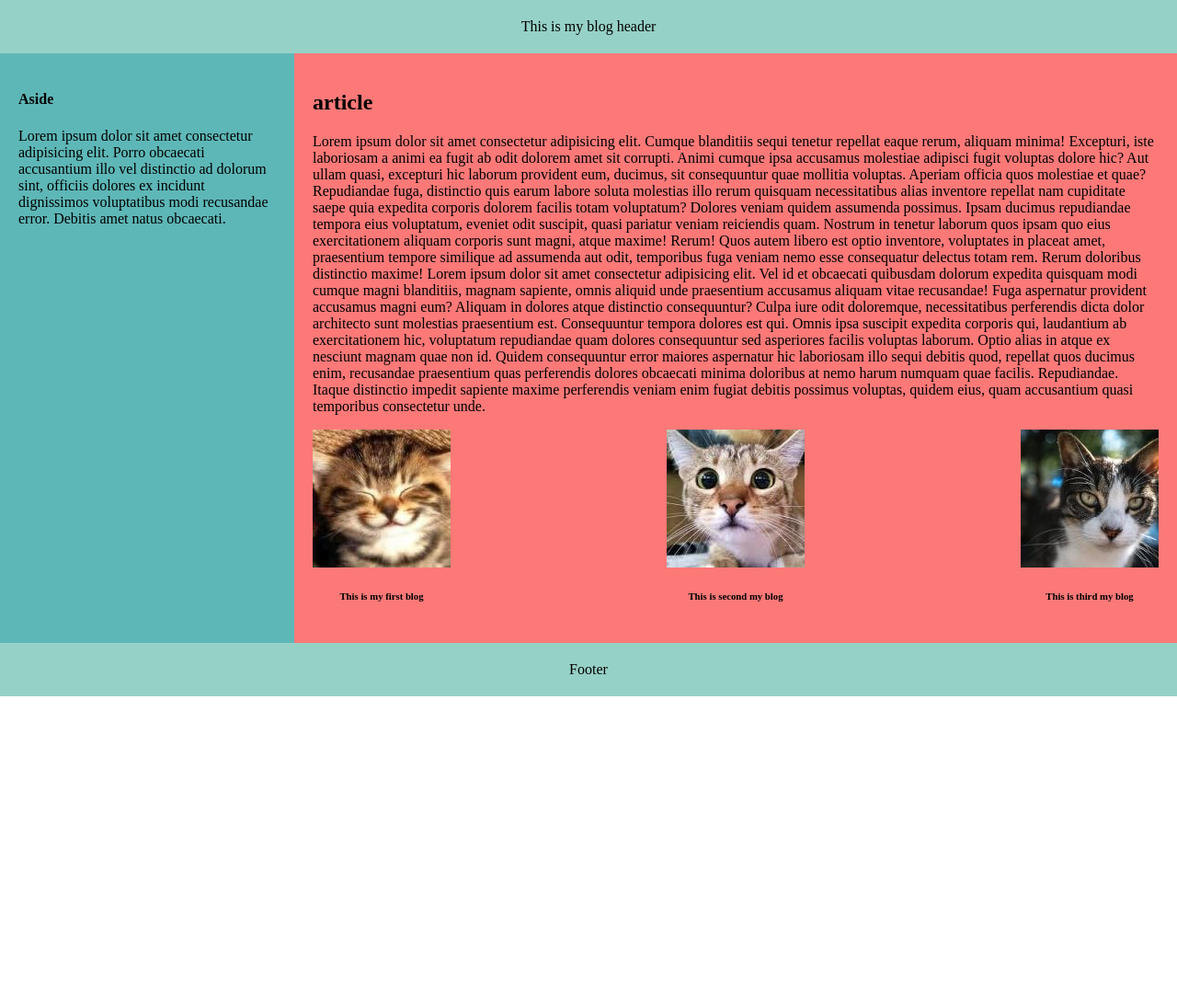
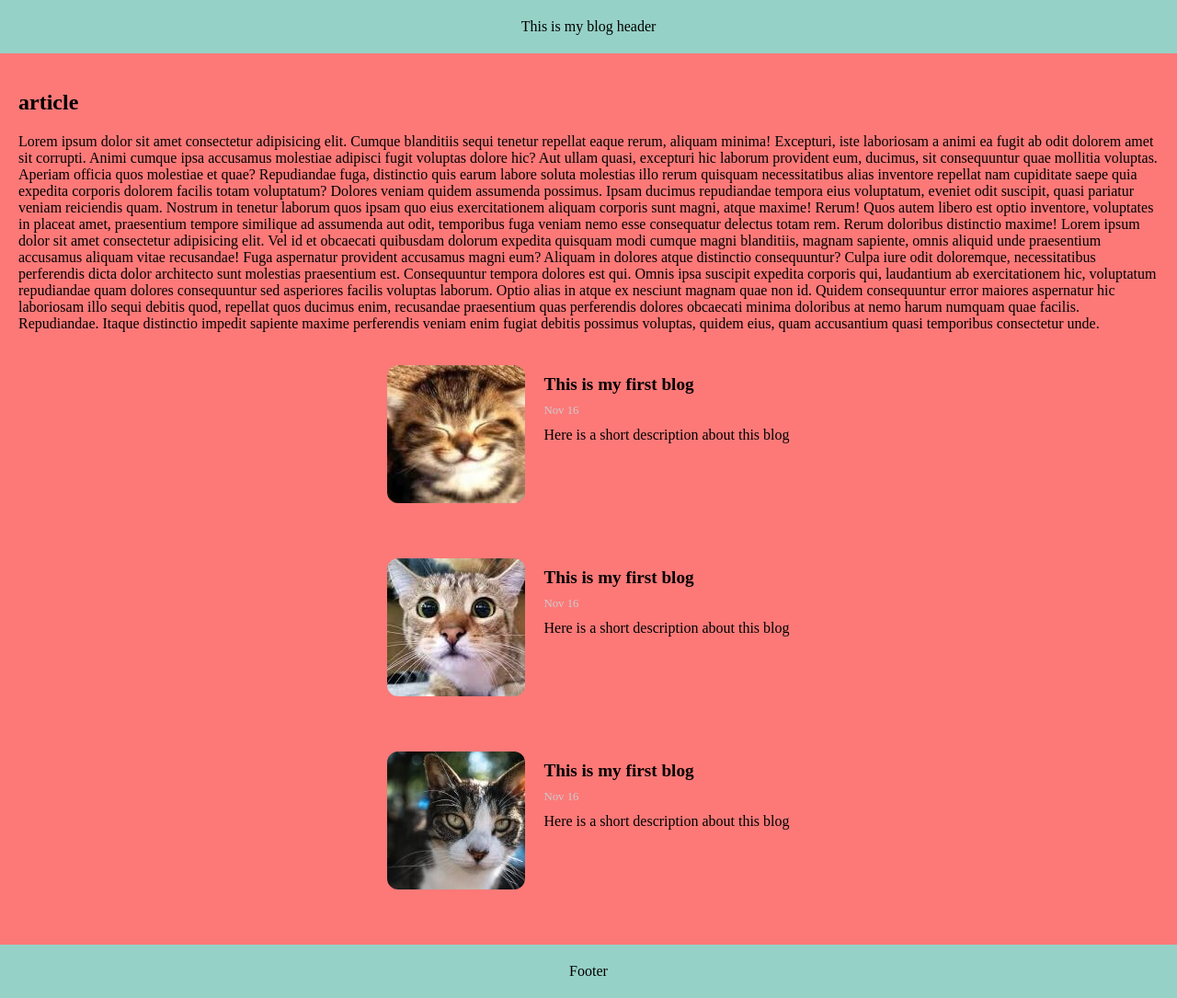
Before and after one commit to wanxiankai/uda-fe, a plain HTML site: page my-blog/index.html in a window 1280 px wide. Shown: the whole page at 92% size. Before the commit the page ends 800 px from the top, so only its background shows below. Drawn offline with Linux system fonts and the light colour scheme.

Commit message:
optimise the home page style

```diff
--- a/my-blog/index.html
+++ b/my-blog/index.html
@@ -28,9 +28,42 @@
             Itaque distinctio impedit sapiente maxime perferendis veniam enim fugiat debitis possimus voluptas, quidem eius, quam accusantium quasi temporibus consectetur unde.
             </p>
             <div class="flex-wraper">
-                <div class="blogs"><image src="./image/blog1.jpg" /><a href=""><h6>This is my first blog</h6></a></div>
-                <div class="blogs"><image src="./image/blog2.jpeg" /><a href=""><h6>This is second my blog</h6></a></div>
-                <div class="blogs"><image src="./image/blog3.jpg" /><a href=""><h6>This is third my blog</h6></a></div>
+                <a href="./blogDetail/blog1/index.html">
+                    <div class="blogs">
+                    <image class="image" src="./image/blog1.jpg" />
+                    <div class="blogInfo">
+                        <div class="title">
+                            <div class="subTitle">This is my first blog</div>
+                            <div class="date">Nov 16</div>
+                        </div>
+                        <div class="desc">Here is a short description about this blog</div>
+                    </div>
+                    </div>
+                </a>
+                <a href="./blogDetail/blog1/index.html">
+                    <div class="blogs">
+                    <image class="image" src="./image/blog2.jpeg" />
+                    <div class="blogInfo">
+                        <div class="title">
+                            <div class="subTitle">This is my first blog</div>
+                            <div class="date">Nov 16</div>
+                        </div>
+                        <div class="desc">Here is a short description about this blog</div>
+                    </div>
+                    </div>
+                </a>
+                <a href="./blogDetail/blog1/index.html">
+                    <div class="blogs">
+                    <image class="image" src="./image/blog3.jpg" />
+                    <div class="blogInfo">
+                        <div class="title">
+                            <div class="subTitle">This is my first blog</div>
+                            <div class="date">Nov 16</div>
+                        </div>
+                        <div class="desc">Here is a short description about this blog</div>
+                    </div>
+                    </div>
+                </a>
             </div>
         </article>
         <footer>Footer</footer>
--- a/my-blog/style.css
+++ b/my-blog/style.css
@@ -17,7 +17,7 @@ a,a:link,a:visited,a:hover,a:active,a:focus {
     grid-row-end: 3;
 }
 
-@media(min-width:900px) {
+@media(min-width:2000px) {
     aside {
         padding: 20px;
         grid-column:1/2;
@@ -48,8 +48,14 @@ a,a:link,a:visited,a:hover,a:active,a:focus {
         grid-row: 3/4;
         background-color: #96d1c7;
     }
+    .image {
+        flex-grow: 1;
+        width: 100px;
+        height: 100px;
+        border-radius: 12px;
+    }
 }
-@media(max-width:900px){
+@media(max-width:2000px){
     aside {
         display: none;
     }
@@ -78,6 +84,12 @@ a,a:link,a:visited,a:hover,a:active,a:focus {
         grid-row: 3/4;
         background-color: #96d1c7;
     }
+    .image {
+        flex-grow: 1;
+        width: 150px;
+        height: 150px;
+        border-radius: 12px;
+    }
 }
 
 
@@ -85,13 +97,34 @@ a,a:link,a:visited,a:hover,a:active,a:focus {
 
 
 .blogs{
-    width: 150px;
+    /* border: 1px red solid; */
+    padding: 20px;
+    display: flex;
+    text-align: left;
+    margin-bottom: 20px;
+}
+
+.blogInfo {
+    flex: none;
     display: flex;
     flex-direction: column;
-    text-align: center;
+    margin-left: 20px;
+    margin-top: 10px;
 }
-.image {
-    flex-grow: 1;
-    width: 150px;
-    height: 150px;
+
+.blogInfo > .title {
+    flex: none;
 }
+.blogInfo > .title >.subTitle {
+    font-size: 1.2em;
+    font-weight: bold;
+}
+.blogInfo > .title >.date {
+    margin-top: 10px;
+    color: #ccc;
+    font-size: 0.8em;
+}
+.blogInfo > .desc {
+    flex: none;
+    margin-top: 10px;
+}
```
Also changed, not shown: my-blog/blogDetail/blog1/index.html (added, +11 -0 lines), my-blog/blogDetail/blog1/style.css (added), 1 other file.
